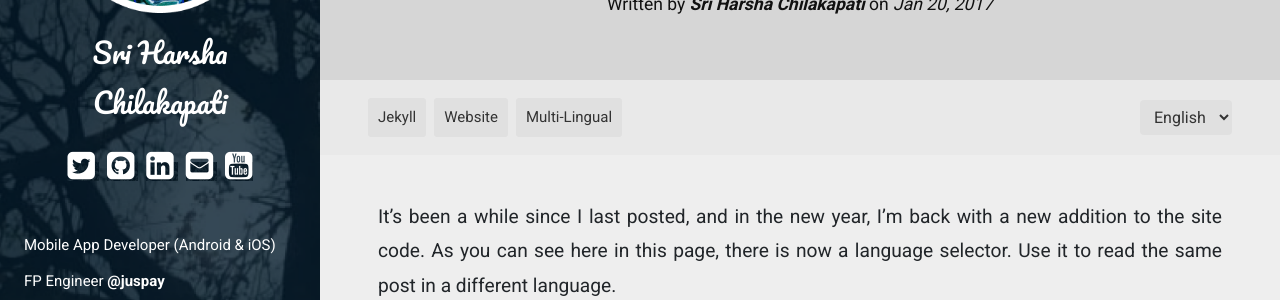
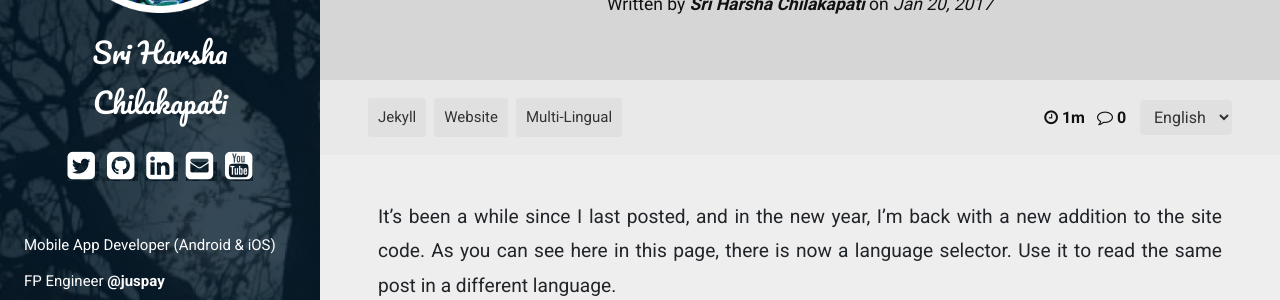
Before and after one commit to sriharshachilakapati/sriharshachilakapati.github.io, a Jekyll site: the page built from _posts/2017-01-20-multi-lingual-support.md, in a window 1280 px wide. Shown: the part 247-547 px from the top of the page. Built offline with Jekyll 4.4.1, drawn with Linux system fonts in a browser that asks for light colours; nearby versions of some CDN libraries; comment, search, counter and statistics services are not loaded.

Commit message:
Show reading time and comments count everywhere for every post

```diff
--- a/_includes/components/content/blog-entry.html
+++ b/_includes/components/content/blog-entry.html
@@ -20,8 +20,11 @@
             <small class="float-right">
                 {% if include.post %}
                     {% include components/content/reading-time.html post=include.post %}
-                    {{ "&nbsp;" | repeat: 4 }}
+                {% else %}
+                    {% include components/content/reading-time.html reading-time=include.reading-time %}
                 {% endif %}
+
+                {{ "&nbsp;" | repeat: 4 }}
 
                 {% include components/content/comments/comments-count.html identifier=postUrl %}
             </small>
--- a/_includes/components/content/reading-time.html
+++ b/_includes/components/content/reading-time.html
@@ -1,4 +1,12 @@
-<span class="fa fas fa-clock-o"></span>
-<span>
-    {{ include.post.content | number_of_words | divided_by: 180 | plus: 1 }}m
-</span>
+{% if include.post != null %}
+    {% include components/content/reading-time.html content=include.post.content %}
+{% else %}
+    <span class="fa fas fa-clock-o"></span>
+    <span>
+        {% if include.content != null %}
+            {{ include.content | number_of_words | divided_by: 180 | plus: 1 }}m
+        {% else %}
+            {{ include.reading-time }}m
+        {% endif %}
+    </span>
+{% endif %}
--- a/_layouts/post.html
+++ b/_layouts/post.html
@@ -20,11 +20,18 @@ layout: default
             {% endfor %}
         </div>
 
-        {% if page.ref %}
-            <div>
+        <div>
+            <strong>
+                {% include components/content/reading-time.html content=page.content %}
+                {{ "&nbsp;" | repeat: 4 }}
+                {% include components/content/comments/comments-count.html identifier=page.url %}
+            </strong>
+
+            {% if page.ref %}
+                {{ "&nbsp;" | repeat: 4 }}
                 {% include components/content/language/language-selector.html %}
-            </div>
-        {% endif %}
+            {% endif %}
+        </div>
     </div>
 </div>
 
--- a/assets/tags.json
+++ b/assets/tags.json
@@ -10,6 +10,7 @@ permalink: /tags.json
             "url": "{{ post.url }}",
             "date": "{{ post.date | date: "%b %-d, %Y" }}",
             "excerpt": {{ post.excerpt | jsonify }},
+            "timeToRead": "{{ post.content | number_of_words | divided_by: 180 | plus: 1 }}",
             "tags": [
                 {% for tag in post.tags %}
                     "{{ tag }}"{% if forloop.last == false %},{% endif %}
--- a/pages/tags/index.html
+++ b/pages/tags/index.html
@@ -13,7 +13,7 @@ description: 'GoHarsha.com Tag Archive'
 <h2 id="tag_header">Posts tagged as <kbd><span id="tag_name">Loading</span></kbd></h2>
 
 <div id="template" style="display: none;">
-    {% include components/content/blog-entry.html postUrl='$postUrl' postTitle='$postTitle' postDate='$date' postExcerpt='$excerpt' tags='$tags' %}
+    {% include components/content/blog-entry.html postUrl='$postUrl' postTitle='$postTitle' postDate='$date' postExcerpt='$excerpt' tags='$tags' reading-time='$timeToRead' %}
 </div>
 
 <div id="posts-with-tag">
```
Also changed, not shown: other parts of pages/tags/index.html (+1 -0 lines).
